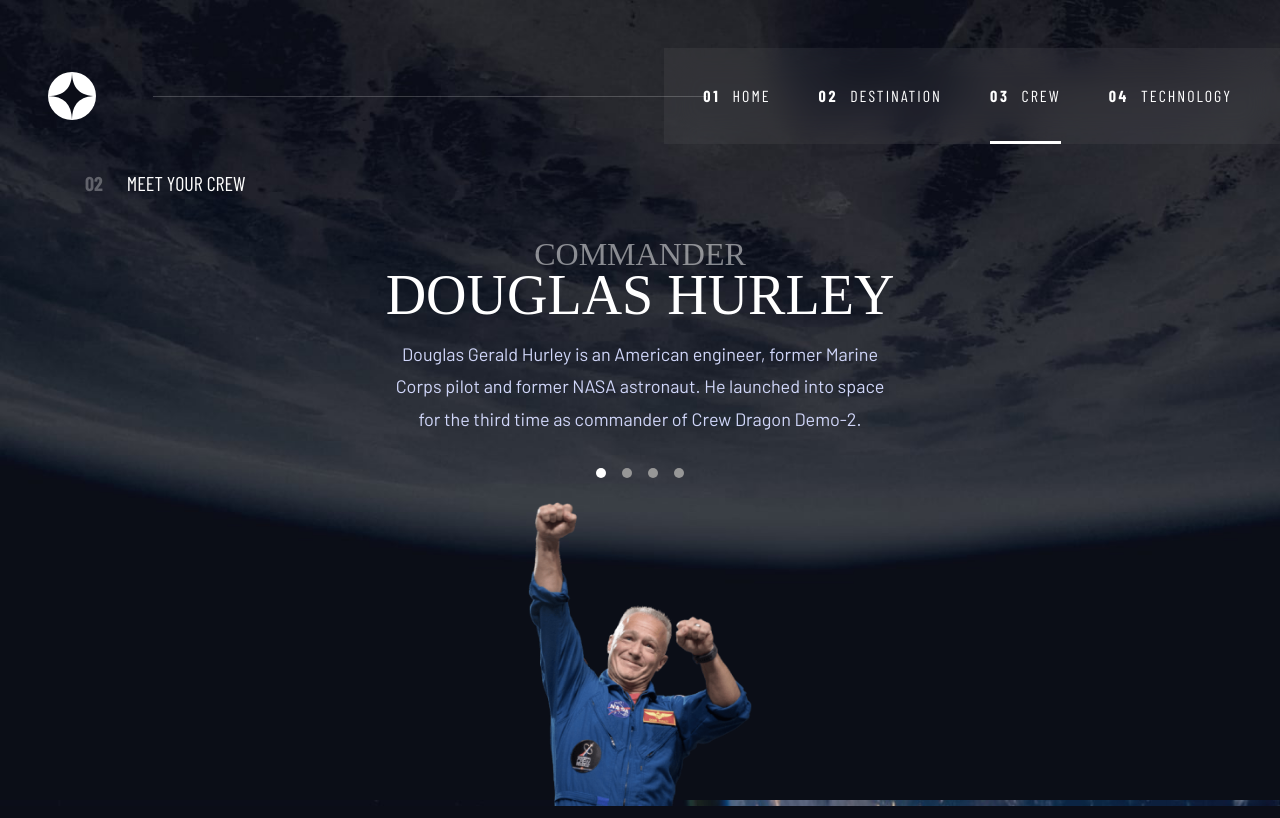
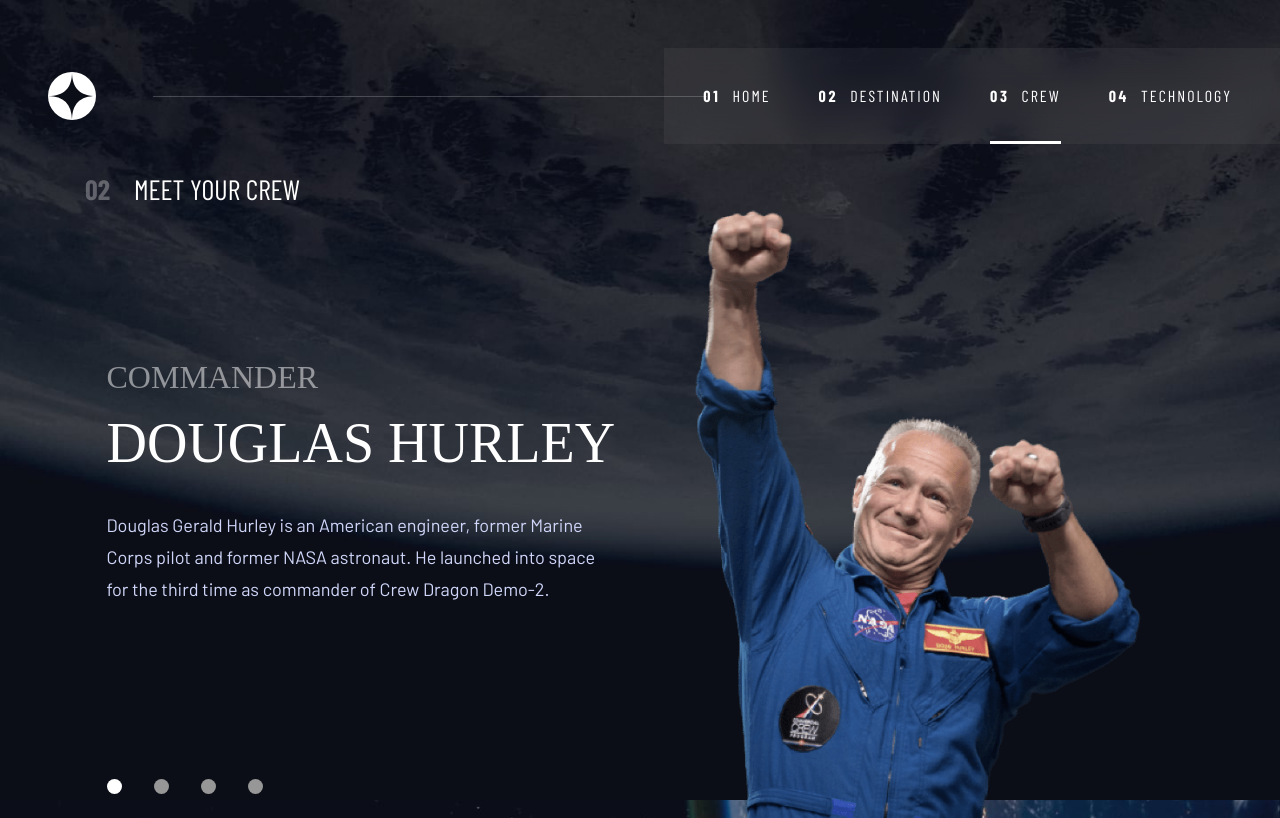
Before and after one commit to wendykrwn/space-tourism, a Next.js app: page /crew in a window 1280 px wide. Built offline with nearby package versions, Linux system fonts and the light colour scheme; a web font is replaced by a local one.

Commit message:
crew page desktop

```diff
--- a/src/app/crew/page.tsx
+++ b/src/app/crew/page.tsx
@@ -10,12 +10,12 @@ const Crew = () => {
     return (
         <div className="p-6 h-full flex flex-col lg:max-w-[1110px] lg:px-0 mx-auto" >
             <StepTitle number="02" text="Meet your crew"/>
-            <div className=" h-full grid grid-rows-2">
-                <div className="grid pb-6 content-between md:max-w-[512px] justify-self-center">
-                    <div className="  ">
-                        <div className="text-center mt-8">
+            <div className=" h-full grid grid-rows-2 lg:grid-rows-1 lg:grid-cols-2">
+                <div className="grid lg:h-full pb-6 content-between md:max-w-[512px] justify-self-center">
+                    <div className="text-center lg:grid h-full row-span-3 row-start-1 lg:text-left mt-8">
+                        <div className="lg:self-center ">
                             <h4 className="text-preset-4 uppercase text-white/50 text-[18px]">{crew[currCrewIndex]?.role}</h4>
-                            <p className="text-preset-3 uppercase text-white mb-6">{crew[currCrewIndex]?.name}</p>
+                            <p className="text-preset-3 uppercase text-white mb-6 ">{crew[currCrewIndex]?.name}</p>
                             <p className="text-preset-9">{crew[currCrewIndex]?.bio}</p>
                         </div>
                     </div>
--- a/src/app/globals.css
+++ b/src/app/globals.css
@@ -40,7 +40,7 @@ body {
 }
 
 .text-preset-3 {
-  @apply font-primary text-[24px] md:text-[40px] lg:text-[56px]  lg:leading-[64.2%];
+  @apply font-primary text-[24px] md:text-[40px] lg:text-[56px];
 }
 
 .text-preset-4 {
--- a/src/app/ui/components/crew/pagination.tsx
+++ b/src/app/ui/components/crew/pagination.tsx
@@ -1,13 +1,13 @@
 const Pagination = ({currIndex,setCurrIndex, numberOfPage}:{currIndex : number, numberOfPage:number, setCurrIndex: Function}) => {
     return (
-        <div className="flex justify-center gap-x-4">
+        <div className="flex justify-center lg:justify-normal gap-x-4 lg:gap-8">
             {
                 [...Array(numberOfPage)].map((val,index)=>{
                     return (
                         <button
                             key={index}
                             onClick={()=>{setCurrIndex(index)}}
-                            className={`w-[10px] h-[10px] cursor-pointer transition-all rounded-full hover:bg-white ${currIndex == index ? "bg-white" : "bg-[#979797]"}`}
+                            className={`w-[10px] h-[10px] lg:w-[15px] lg:h-[15px] cursor-pointer transition-all rounded-full hover:bg-white ${currIndex == index ? "bg-white" : "bg-[#979797]"}`}
                         />
                     )
                 })
--- a/src/app/ui/components/stepTitle.tsx
+++ b/src/app/ui/components/stepTitle.tsx
@@ -1,7 +1,7 @@
 const StepTitle = ({number, text}:{number:string, text:string}) => {
     return (
         <div className="uppercase text-white flex justify-center md:justify-start tracking-[15%] gap-x-6">
-            <span className="font-secondary font-bold text-[16px] text-white/30 md:text-[20px] ">{number}</span> <span className="font-secondary text-[16px] md:text-[20px]">{text}</span>
+            <span className="font-secondary font-bold text-[16px] text-white/30 md:text-[20px] lg:text-[28px] ">{number}</span> <span className="font-secondary text-[16px] md:text-[20px] lg:text-[28px]">{text}</span>
         </div>
     )
 }
```
